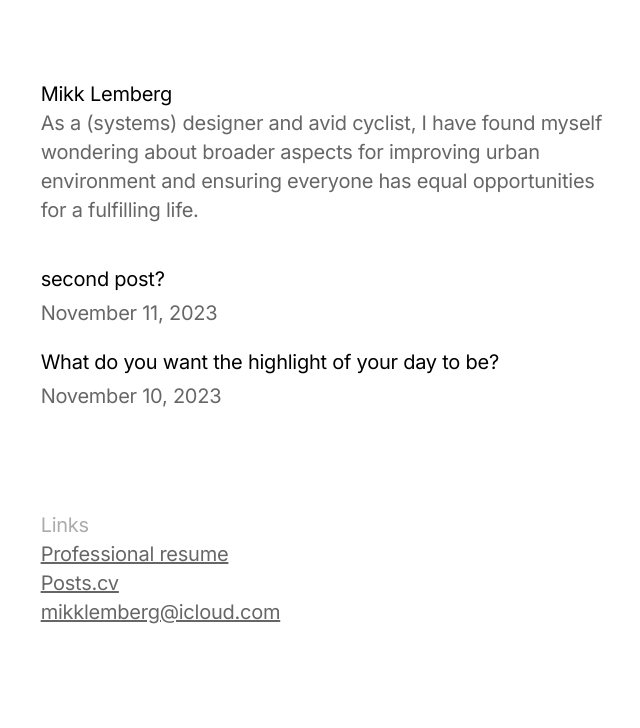
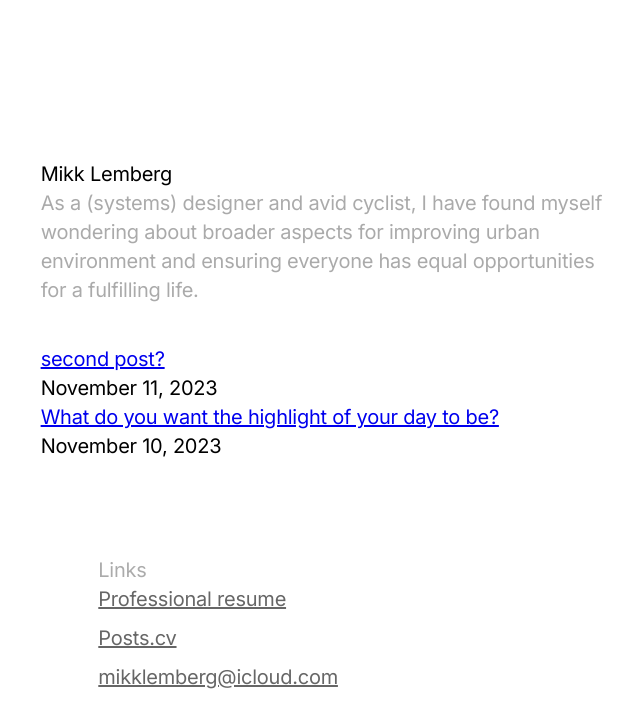
Before and after one commit to mikklemberg/My-personal-notes, a Jekyll site: the page built from README.md, in a window 1280 px wide. Shown: the top 728 px of the page, without its empty margins (311-951 px from the left). Built offline with Jekyll 4.4.1, drawn with Linux system fonts in a browser that asks for light colours; our own code applies the rules of GitHub Pages for plain Markdown files.

Commit message:
Update style.css

```diff
--- a/assets/css/style.css
+++ b/assets/css/style.css
@@ -1,4 +1,4 @@
-@import url('https://fonts.googleapis.com/css2?family=Inter:wght@400&display=swap');
+@import url('https://fonts.googleapis.com/css2?family=Inter:wght@400;600&display=swap');
 
 * {
     margin: 0;
@@ -24,54 +24,73 @@ body, h1, h2, h3, h4, h5, h6, p, a {
 /* Header Styles */
 .header {
     text-align: left;
-    margin-bottom: 2em;
+    padding-top: 4em; /* Aligns with container padding for top margin */
+    margin-bottom: 2em; /* Space between header and content */
 }
 
-.header h1 {
-    font-size: 20px;
-    font-weight: 400;
-    line-height: 145%;
+.header img {
+    width: 40px;
+    height: 40px;
+    border-radius: 2px;
 }
 
 .header p {
-    color: rgba(0, 0, 0, 0.6);
+    color: #000;
+    opacity: 0.33;
 }
 
-header {
-    margin-bottom: 50px;
+/* Post Header */
+.post-header .meta {
+    color: #000;
+    opacity: 0.33;
+    margin-bottom: 50px; /* Space between post header and dynamic content */
 }
 
-/* Posts Section */
-.posts .post + .post {
-    margin-top: 20px;
+.post-header h1 {
+    font-size: 32px;
+    font-weight: 400;
+    color: #000;
+    margin-bottom: 1em; /* Space below post title */
 }
 
-/* Post Titles and Dates */
+/* Post Content */
+.post-content h2 {
+    font-size: 20px;
+    font-weight: 600;
+    margin: 25px 0; /* Spacing between paragraphs */
+}
 
-.posts h2 a {
+.post-content p {
+    font-size: 20px;
+    line-height: 145%;
+    margin-bottom: 25px; /* Spacing between paragraphs */
+}
+
+/* Back to Posts Button */
+.back-to-posts {
+    margin-top: 30px; /* Space after the blog content */
+}
+
+.back-to-posts a {
     color: #000;
     text-decoration: none;
+    padding: 0.5em 1em;
+    border-radius: 2px;
+    display: inline-block;
+    margin-bottom: 75px; /* Space before the footer */
 }
 
-.posts h2 a:hover {
-    color: #0B64FE;
-}
-
-.posts time {
-    display: block;
-    color: rgba(0, 0, 0, 0.6);
-    margin-top: 5px;
+.back-to-posts a:hover {
+    text-decoration: underline;
 }
 
 /* Footer Styles */
 .footer {
-    position: relative;
-    bottom: auto;
-    left: auto;
-    width: 100%;
     text-align: left;
     background-color: #fff;
-    margin-top: 100px;
+    padding: 1em 10%;
+    position: relative; /* Ensure footer is in the normal document flow */
+    margin-top: 75px; /* Space from the back button */
 }
 
 .footer p {
@@ -85,6 +104,7 @@ header {
     color: rgba(0, 0, 0, 0.6);
     text-decoration: underline;
     display: block;
+    margin-bottom: 0.5em;
 }
 
 .footer a:hover {
```
